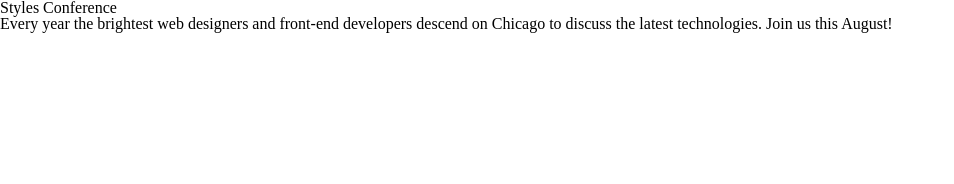
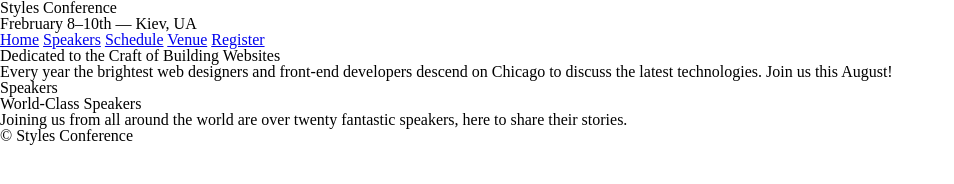
Before and after one commit to AlexKVal/styles-conference, a plain HTML site: page index.html in a window 1280 px wide. Shown: the whole page, without its empty margins (0-954 px from the left). Drawn offline with Linux system fonts and the light colour scheme.

Commit message:
[added] some content

```diff
--- a/index.html
+++ b/index.html
@@ -7,7 +7,31 @@
 </head>
 
 <body>
-  <h1>Styles Conference</h1>
-  <p>Every year the brightest web designers and front-end developers descend on Chicago to discuss the latest technologies. Join us this August!</p>
+  <header>
+    <h1>Styles Conference</h1>
+    <h3>Frebruary 8&ndash;10th &mdash; Kiev, UA</h3>
+    <nav>
+      <a href="index.html">Home</a>
+      <a href="speakers.html">Speakers</a>
+      <a href="schedule.html">Schedule</a>
+      <a href="venue.html">Venue</a>
+      <a href="register.html">Register</a>
+    </nav>
+  </header>
+
+   <section>
+    <h2>Dedicated to the Craft of Building Websites</h2>
+    <p>Every year the brightest web designers and front-end developers descend on Chicago to discuss the latest technologies. Join us this August!</p>
+
+    <section>
+      <h5>Speakers</h5>
+      <h3>World-Class Speakers</h3>
+      <p>Joining us from all around the world are over twenty fantastic speakers, here to share their stories.</p>
+    </section>
+  </section>
+
+  <footer>
+    <small>&copy; Styles Conference</small>
+  </footer>
 </body>
 </html>
```
